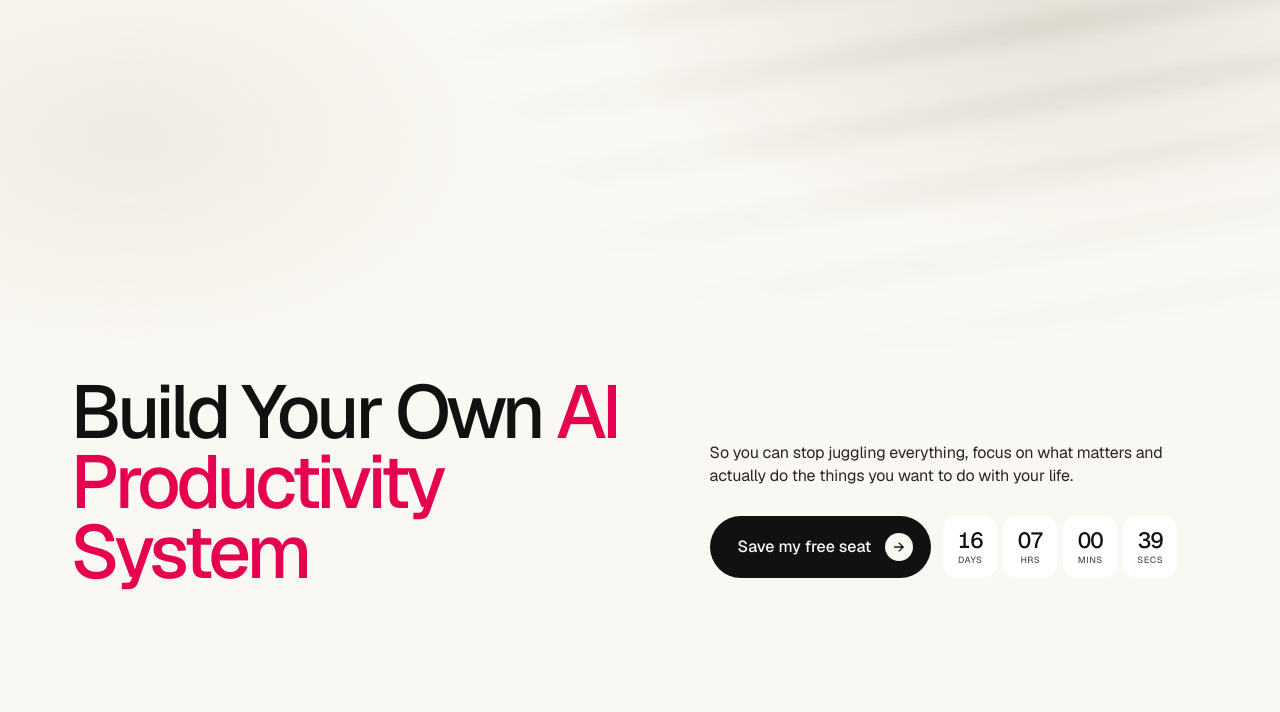
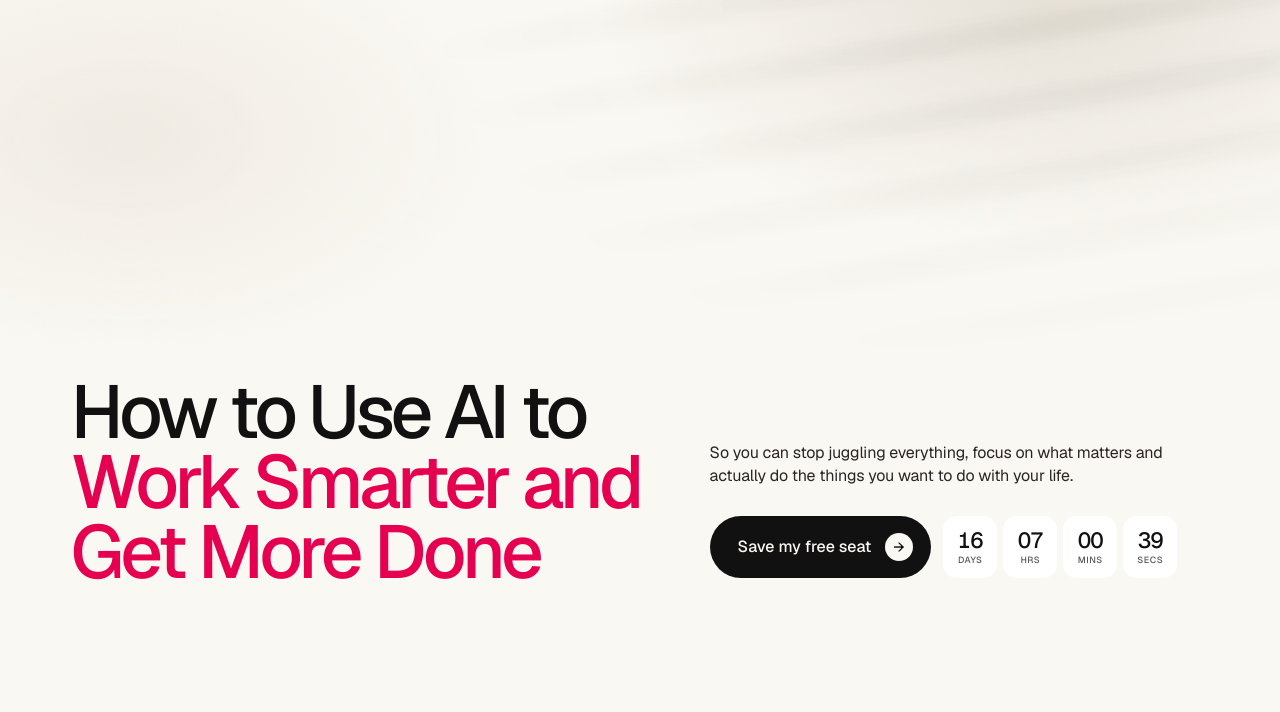
Before and after one commit to alisoneyo/me, a plain HTML site: page ai/index.html in a window 1280 px wide. Shown: the part 88-800 px from the top of the page. Drawn offline with Linux system fonts and the light colour scheme; a script that the page names is missing.

Commit message:
/ai: headline is now How to Use AI to Work Smarter and Get More Done (#24)
Claude-Session: https://claude.ai/code/session_01DDHP7Lz6RAsxayWih4DnJ3

Co-authored-by: Claude <noreply@anthropic.com>

```diff
--- a/ai/index.html
+++ b/ai/index.html
@@ -3,7 +3,7 @@
 <head>
 <meta charset="utf-8">
 <meta name="viewport" content="width=device-width, initial-scale=1">
-<title>Build Your Own AI Productivity System · Free Workshop</title>
+<title>How to Use AI to Work Smarter and Get More Done · Free Workshop</title>
 <meta name="description" content="A free live workshop with Alison Eyo. Build your own AI-powered productivity system with Claude, Terminal and Obsidian to organise your work and ideas and make progress on what matters.">
 <link rel="canonical" href="https://www.thealisoneyo.com/ai/">
 <meta name="robots" content="index, follow, max-image-preview:large">
@@ -14,7 +14,7 @@
 <meta property="og:site_name" content="Alison Eyo">
 <meta property="og:locale" content="en_GB">
 <meta property="og:url" content="https://www.thealisoneyo.com/ai/">
-<meta property="og:title" content="Build Your Own AI Productivity System">
+<meta property="og:title" content="How to Use AI to Work Smarter and Get More Done">
 <meta property="og:description" content="Build your own AI productivity system to work smarter and get more done, with Claude, Terminal and Obsidian. Free live workshop with Alison Eyo.">
 <meta property="og:image" content="https://www.thealisoneyo.com/ai/assets/og-ai.jpg">
 <meta property="og:image:width" content="1200">
@@ -66,7 +66,7 @@ fbq('track', 'PageView');
 
     <div id="top" class="hero-body">
       <p class="live hero-live" data-reveal><span class="live-label"><span class="eyebrow-dot eyebrow-dot-green"></span>Free workshop</span><span class="live-when"><span class="live-sep">/</span><span>Sat, 5 Dec</span><span class="live-sep">/</span><span>8pm UK</span></span></p>
-      <h1 class="hero-title" data-reveal>Build Your Own <span class="pink">AI Productivity System</span></h1>
+      <h1 class="hero-title" data-reveal>How to Use AI to <span class="pink">Work Smarter and Get More Done</span></h1>
       <div class="hero-side" data-reveal data-delay="150">
       <p class="hero-copy">So you can stop juggling everything, focus on what matters and actually do the things you want to do with your life.</p>
 
--- a/ai/styles.css
+++ b/ai/styles.css
@@ -238,7 +238,7 @@ button { font: inherit; }
   line-height: .94;
   letter-spacing: -.055em;
   flex: 1 1 560px;
-  max-width: 11ch;
+  max-width: 13ch;
 }
 .hero-copy {
   margin: 0;
@@ -273,7 +273,7 @@ button { font: inherit; }
   content: "";
   position: absolute;
   left: 50%;
-  top: 112%;
+  top: 200%;
   width: 260%;
   aspect-ratio: 1;
   margin-left: -130%;
```
Also changed, not shown: ai/assets/og-ai.jpg.
